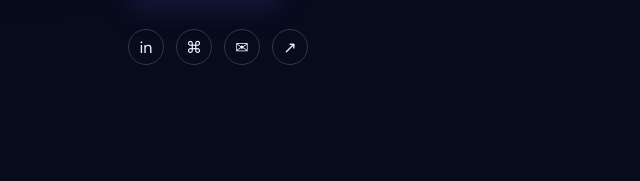
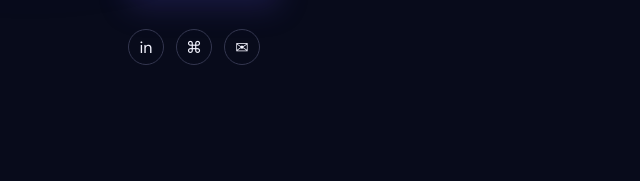
Before and after one commit to jinusha-jj/portfolio23, a plain HTML site: page index.html in a window 1280 px wide. Shown: the part 619-800 px from the top of the page, 0-640 px from the left. Drawn offline with Linux system fonts and the light colour scheme.

Commit message:
Remove external link to personal website

```diff
--- a/index.html
+++ b/index.html
@@ -84,7 +84,7 @@ target="_blank">⌘</a>
 
 <a href="mailto:jinusha1923@gmail.com">✉</a>
 
-<a href="https://jinusha.site" target="_blank">↗</a>
+
 
 </div>
 
```
